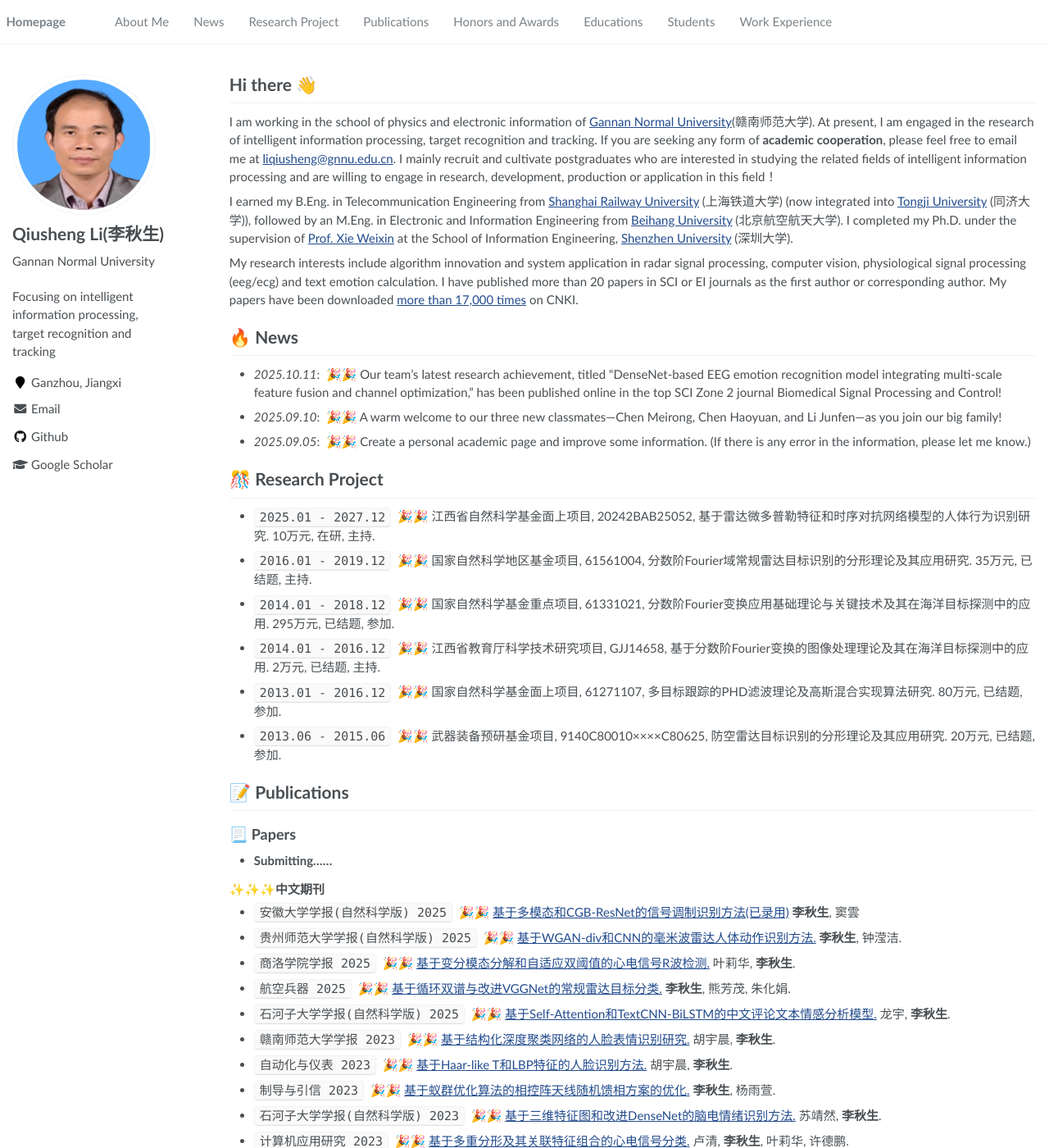
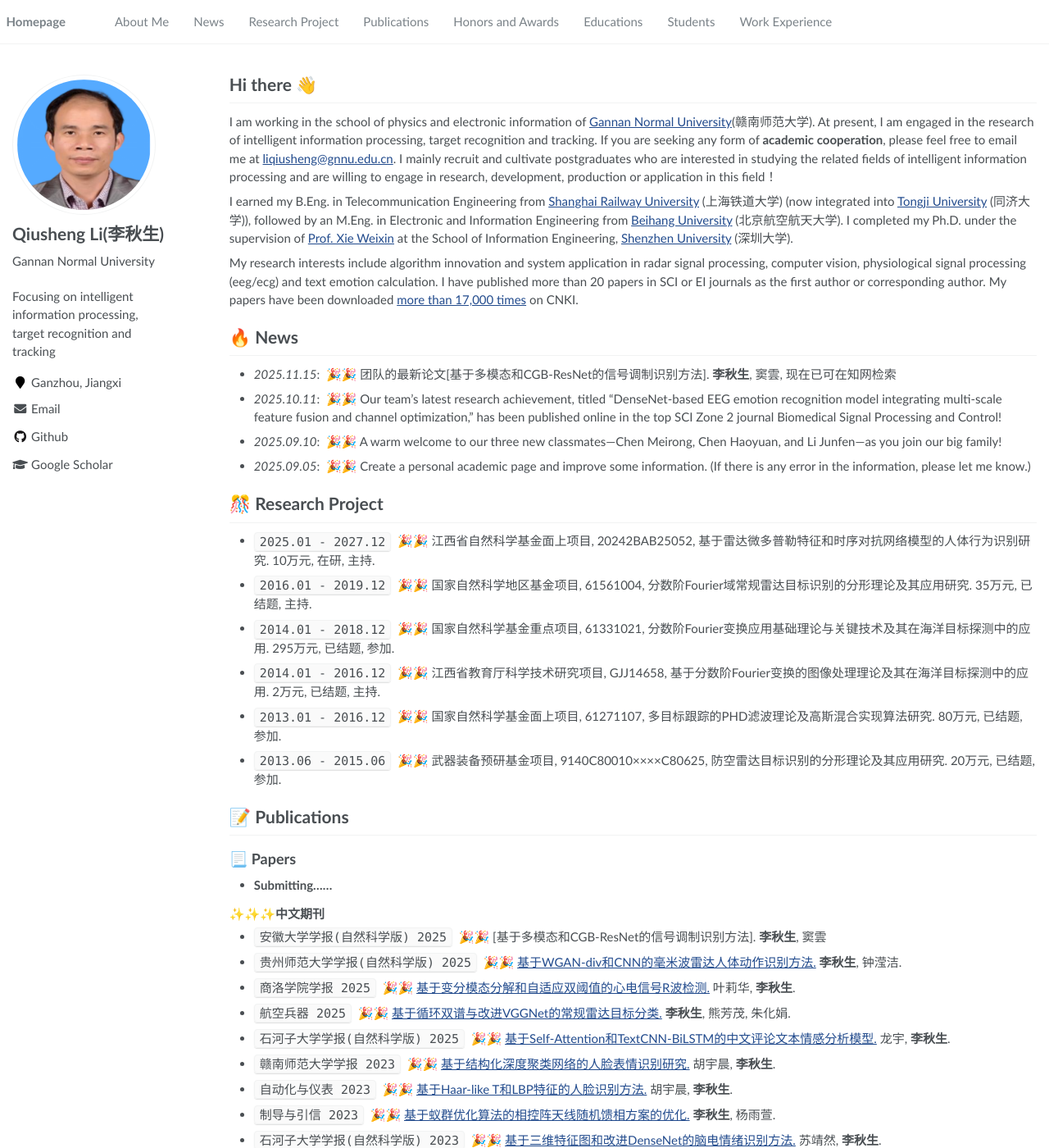
Before and after one commit to zhdongyuan/liqiusheng, a Jekyll site: the page built from _pages/about.md, in a window 1280 px wide and 1400 px high. Shown: the whole window at 82% size. Built offline with Jekyll 4.4.1, drawn with Linux system fonts in a browser that asks for light colours.

Commit message:
Update about.md

```diff
--- a/_pages/about.md
+++ b/_pages/about.md
@@ -27,6 +27,7 @@ My research interests include algorithm innovation and system application in rad
 
 # 🔥 News
 
+- *2025.11.15*: &nbsp;🎉🎉 团队的最新论文[基于多模态和CGB-ResNet的信号调制识别方法]. **李秋生**, 窦雲, 现在已可在知网检索
 - *2025.10.11*: &nbsp;🎉🎉 Our team's latest research achievement, titled "DenseNet-based EEG emotion recognition model integrating multi-scale feature fusion and channel optimization," has been published online in the top SCI Zone 2 journal Biomedical Signal Processing and Control!
 - *2025.09.10*: &nbsp;🎉🎉 A warm welcome to our three new classmates—Chen Meirong, Chen Haoyuan, and Li Junfen—as you join our big family!
 - *2025.09.05*: &nbsp;🎉🎉 Create a personal academic page and improve some information. (If there is any error in the information, please let me know.)
@@ -47,7 +48,7 @@ My research interests include algorithm innovation and system application in rad
 
 ### ✨✨✨**中文期刊**
 
-- ``安徽大学学报(自然科学版) 2025`` &nbsp;🎉🎉 [基于多模态和CGB-ResNet的信号调制识别方法(已录用)]() **李秋生**, 窦雲
+- ``安徽大学学报(自然科学版) 2025`` &nbsp;🎉🎉 [基于多模态和CGB-ResNet的信号调制识别方法]. **李秋生**, 窦雲
 - ``贵州师范大学学报(自然科学版) 2025`` &nbsp;🎉🎉 [基于WGAN-div和CNN的毫米波雷达人体动作识别方法.](https://kns.cnki.net/kcms2/article/abstract?v=Ut-mckhA-RvolEXEbsNg8hFlUmfUTREdJLi5euTnXAyGeiwBjCCfDJo_7_ApVAWh8Z_gAF7fQbD1tpHZnCjJWsXs6N-cnFwdqmoYwVp9VroQ6pG5B3irC3hGtPrmVnh75ilVTFBEHxANc2JflAUC8r5gTeFHKrbvDhgLEU6i1hlvxc0DtkBHNA==&uniplatform=NZKPT&language=CHS) **李秋生**, 钟滢洁.
 - ``商洛学院学报 2025`` &nbsp;🎉🎉 [基于变分模态分解和自适应双阈值的心电信号R波检测.](https://kns.cnki.net/kcms2/article/abstract?v=Ut-mckhA-RvolEXEbsNg8hFlUmfUTREdJLi5euTnXAz2RsrZqEnyr5DSqxlx-hocdfryxWc_y9mnLP4F4h7djvrFNlAQjqxOt7kNjZRizNq3Xrszlm_cLroo5hd_Ij0i-s7OBU22GVC_IEpmMnU27ECaZB9Vn1nAy25T-8QLnXd0wr_xFputQA==&uniplatform=NZKPT&language=CHS) 叶莉华, **李秋生**.
 - ``航空兵器 2025`` &nbsp;🎉🎉 [基于循环双谱与改进VGGNet的常规雷达目标分类.](https://kns.cnki.net/kcms2/article/abstract?v=Ut-mckhA-RuUstZANEEn-uENpYkDY2AXswKvhsSYG7qAacJ1Ir7uxER1SIsyVKErI5V1sRKFw7pOnG74F6pgJLoG1Ixsh74RpOxdtq4lwbJvd7CWOUTFyd5O_sq2yxOzFIJWNbqoVyduj3BXmfjgp97NzqPjWV2zJZtzXGjvBJNTPaYmZJmBow==&uniplatform=NZKPT&language=CHS) **李秋生**, 熊芳茂, 朱化娟.
```
